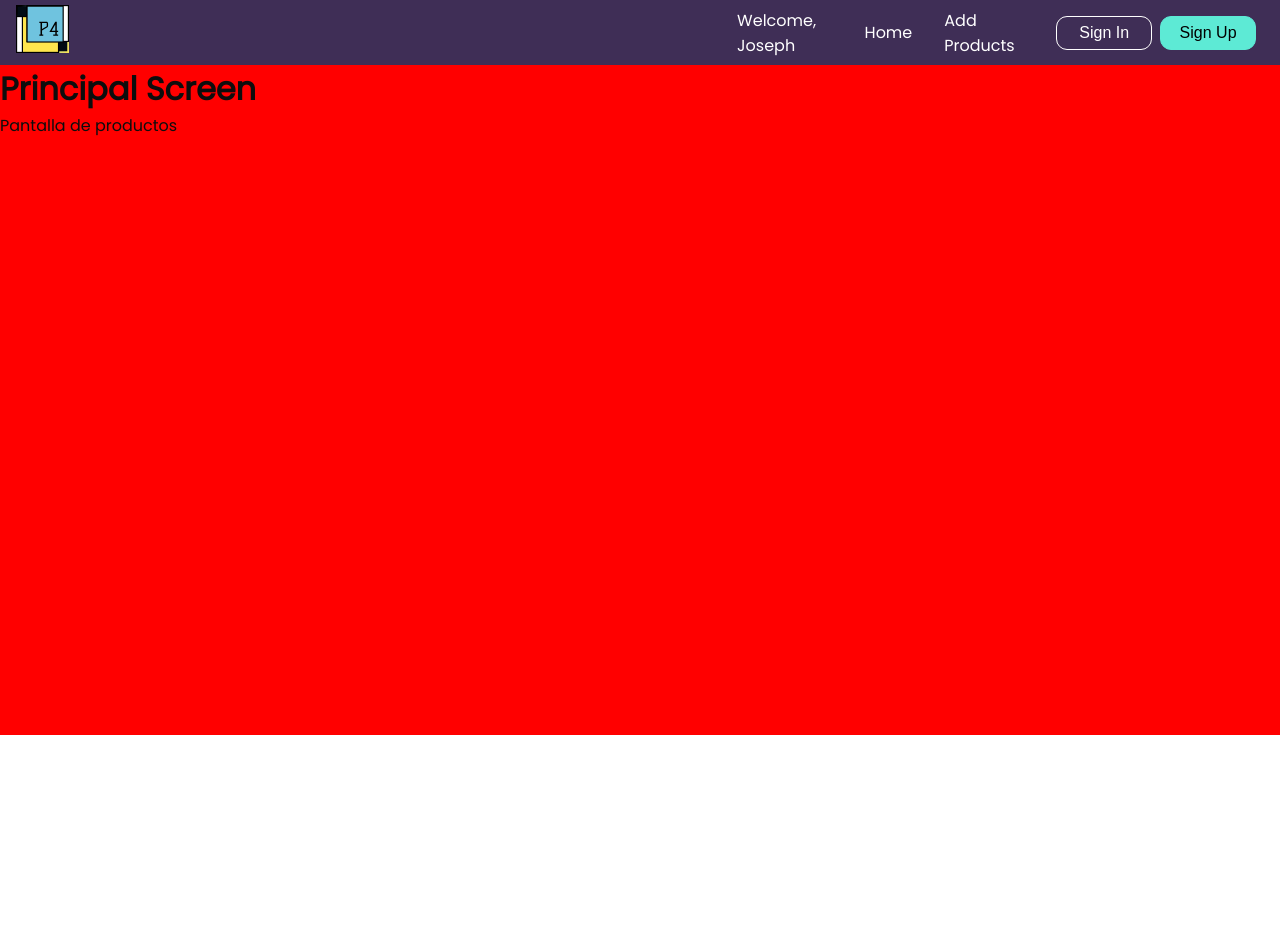
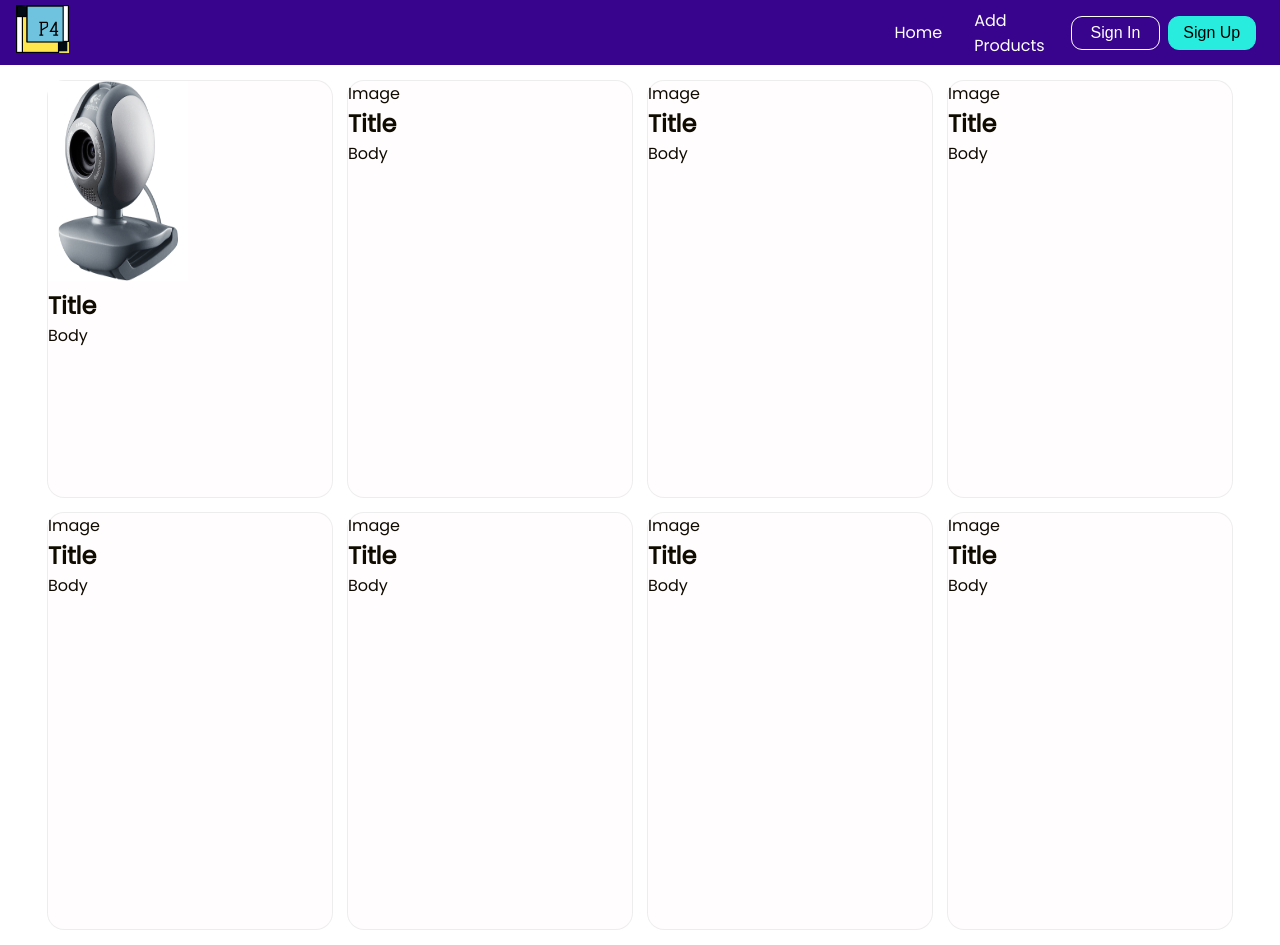
Before and after one commit to joequich/project4, a React (Create React App) app in the folder client/: page / in a window 1280 px wide. Before the commit the page ends 800 px from the top, so only its background shows below. Built offline with nearby package versions, Linux system fonts and the light colour scheme.

Commit message:
added more styles

```diff
--- a/client/src/components/project4/PrincipalScreen.tsx
+++ b/client/src/components/project4/PrincipalScreen.tsx
@@ -1,10 +1,55 @@
-import React from 'react'
+import React from 'react';
+import imagen from '../../assets/camera_logitech.jpg';
 
 export const PrincipalScreen = () => {
     return (
-        <div>
-            <h1>Principal Screen</h1>
-            <p>Pantalla de productos</p>
-        </div>
+            <div className="container">
+                <div className="items-list">
+                    <div className="item-card">
+                        <figure className="item-card__picture">
+                            <img src={imagen} alt="camera" />
+                        </figure>
+                        <h2 className="item-card__title">Title</h2>
+                        <div className="item-card__body">Body</div>
+                    </div>
+                    <div className="item-card">
+                        <figure className="item-card__picture">Image</figure>
+                        <h2 className="item-card__title">Title</h2>
+                        <div className="item-card__body">Body</div>
+                    </div>
+                    <div className="item-card">
+                        <figure className="item-card__picture">Image</figure>
+                        <h2 className="item-card__title">Title</h2>
+                        <div className="item-card__body">Body</div>
+                    </div>
+                    <div className="item-card">
+                        <figure className="item-card__picture">Image</figure>
+                        <h2 className="item-card__title">Title</h2>
+                        <div className="item-card__body">Body</div>
+                    </div>
+                    <div className="item-card">
+                        <figure className="item-card__picture">Image</figure>
+                        <h2 className="item-card__title">Title</h2>
+                        <div className="item-card__body">Body</div>
+                    </div>
+                    <div className="item-card">
+                        <figure className="item-card__picture">Image</figure>
+                        <h2 className="item-card__title">Title</h2>
+                        <div className="item-card__body">Body</div>
+                    </div>
+                    <div className="item-card">
+                        <figure className="item-card__picture">Image</figure>
+                        <h2 className="item-card__title">Title</h2>
+                        <div className="item-card__body">Body</div>
+                    </div>
+                    <div className="item-card">
+                        <figure className="item-card__picture">Image</figure>
+                        <h2 className="item-card__title">Title</h2>
+                        <div className="item-card__body">Body</div>
+                    </div>
+
+
+                </div>
+            </div>
     )
 }
--- a/client/src/components/ui/NavBar.tsx
+++ b/client/src/components/ui/NavBar.tsx
@@ -6,6 +6,7 @@ import { useState } from 'react';
 
 export const NavBar = () => {
     const history = useHistory();
+    const logged = false;
     const handleRegister = () => {
         history.replace('/auth/register');
     };
@@ -31,7 +32,7 @@ export const NavBar = () => {
                     </Link>
                 </div>
                 <nav className="navbar">
-                    <div className="navbar__user">
+                    <div className={logged ? 'navbar__user logged': 'navbar__user'}>
                         Welcome, <span>Joseph</span>
                     </div>
                     <div className="navbar__menu-icon" onClick={handleMenu}>{clicked ? <Close /> : <Menu />}</div>
--- a/client/src/styles/base/_base.scss
+++ b/client/src/styles/base/_base.scss
@@ -12,7 +12,6 @@ body {
     font-family: 'Poppins', sans-serif;
     font-weight: 400; // regular
     font-size: 16px;
-    // line-height: 1.6;
     color: $primary-2;
 }
 
@@ -20,8 +19,25 @@ body {
     display: flex;
     padding-top: 65px;
     min-height: calc(100vh - 65px);
-    background-color: red;
     flex-direction: column;
+}
+
+.container {
+    width: 100%;
+    max-width: 1280px;
+    margin: 0 auto;
+
+    // @include media-query(tablet) {
+    //     max-width: 750px;
+    // }
+
+    // @include media-query(desktop) {
+    //     max-width: 970px;
+    // }
+
+    // @include media-query(large) {
+    //     max-width: 1170px;
+    // }
 }
 
 input[type='password'] {
--- a/client/src/styles/base/_settings.scss
+++ b/client/src/styles/base/_settings.scss
@@ -1,12 +1,15 @@
 // colors
-$primary-1: #fffffa;
-$primary-2: #0d0d0d;
-$primary-3: #FFFDFD;
-// $secondary: #401f3e;
-$secondary: #3F2E56;
-$accents-1: #5DEAD5;
-// $accents-2: #6fc3df;
-$accents-3: #5438dc;
+$base: #FFFFFF;
+
+$primary-1: #FFFDFD;
+$primary-2: #100B00;
+$primary-3: #29326F;
+
+$secondary: #38048D;
+
+$accents-1: #28ECDD;
+$accents-2: #CBEF43;
+$accents-3: #78960D;
 
 $grey-light-1: #f2f2f7;
 $grey-light-2: #e5e5ea;
@@ -18,7 +21,13 @@ $grey-dark-2: #636366;
 $grey-dark-3: #8e8e93;
 
 $header-height: 65px;
+$breakpoint-tablet: 768px;
+$width-max: 1280px;
 
+$gradiant-auth: linear-gradient(to bottom, #38048d, #311689, #2b2085, #28277f, #272c79, #1b3e88, #0c4f95, #0060a0, #0083be, #00a7d1, #00cadb, #28ecdd);
+
+$shadow-auth: 0px 4px 7px 1px rgba(16, 11, 0, 0.25);
+$shadow-card: 0px 0px 0px 1px rgba(16,11,0,0.07);
 // :root {
 //     --primary-1: #FFFFFA;
 //     --primary-2: #0D0D0D;
@@ -44,3 +53,22 @@ $header-height: 65px;
 
 // background-image: linear-gradient(to bottom, #3f2e56, #493075, #513395, #5535b8, #5438dc);
 // background-image: linear-gradient(to bottom, #3f2e56, #47306d, #4e3285, #52339e, #5535b8, #4a4ed1, #3665e9, #007cff, #00a1ff, #00beff, #00d6e9, #5dead5);
+
+
+@mixin media-query($media) {
+    @if $media == tablet {
+        @media only screen and (min-width: 480px) and (max-width: 767px) {
+            @content;
+        }
+    }
+    @else if $media == desktop {
+        @media only screen and (min-width: 768px) and (max-width: 991px) {
+            @content;
+        }
+    }
+    @else if $media == large {
+        @media only screen and (min-width: 992px) {
+            @content;
+        }
+    }
+}
--- a/client/src/styles/components/_auth.scss
+++ b/client/src/styles/components/_auth.scss
@@ -1,13 +1,5 @@
 .auth-container {
-    background: rgb(0, 0, 0);
-    // background: linear-gradient(
-    //     301.99deg,
-    //     $accents-3 12.97%,
-    //     #6fc3df 80.81%,
-    //     #5dead5 96.23%
-    // );
-    // background-image: linear-gradient(to right bottom, #5dead5, #00ccea, #00a9ff, #007cff, #5438dc);
-    background-image: linear-gradient(to bottom, #3f2e56, #47306d, #4e3285, #52339e, #5535b8, #4a4ed1, #3665e9, #007cff, #00a1ff, #00beff, #00d6e9, #5dead5);
+    background-image: $gradiant-auth;
     display: flex;
     flex-wrap: wrap;
     justify-content: center;
@@ -20,12 +12,14 @@
 .auth-wrapper {
     margin: 0 auto;
     width: 400px;
-    background-color: white;
+    background-color: $primary-1;
     overflow: hidden;
     padding-top: 4rem;
     padding-bottom: 4rem;
-    box-shadow: 0px 4px 4px rgba(0, 0, 0, 0.25);
+    box-shadow: $shadow-auth;
     border-radius: 8px;
-    padding-left: 15px;
-    padding-right: 15px;
+    padding: 1.5rem;
+    @media (min-width: $breakpoint-tablet) {
+        padding: 3rem;
+    }
 }
--- a/client/src/styles/layout/_navigation.scss
+++ b/client/src/styles/layout/_navigation.scss
@@ -1,5 +1,3 @@
-$breakpoint-tablet: 768px;
-
 .navbar {
     display: flex;
     align-items: center;
@@ -14,17 +12,12 @@ $breakpoint-tablet: 768px;
         position: absolute;
         top: $header-height;
         right: -100%;
-        // top: 70px;
-        // left: 0;
         opacity: 1;
         transition: all 0.5s ease;
         border-radius: 0px 0px 25px 25px;
-        // z-index: -1;
-
-
+        padding: 1rem;
 
         @media (min-width: $breakpoint-tablet) {
-            // background-color: yellowgreen;
             display: flex;
             align-items: center;
             flex-direction: row;
@@ -32,28 +25,30 @@ $breakpoint-tablet: 768px;
             width: 100%;
             position: relative;
             height: auto;
-            // height: 500px;
-            // top: 70px;
-            // right: -100%;
             top: auto;
             right: auto;
             opacity: 1;
             transition: all 0.5s ease;
-            // z-index: 0;
+            border-radius:0;
+            padding: 0;
         }
     }
 
     &__collapse.active {
         background-color: $secondary;
-        // left: 0;
         right: 0;
         opacity: 1;
         transition: all 0.5s ease;
+
         z-index: 2;
     }
 
     &__user {
+        display: none;
+    }
 
+    &__user.logged{
+        display: block;
     }
 
     &__menu-icon {
@@ -109,13 +104,13 @@ $breakpoint-tablet: 768px;
     &__auth {
         width: 100%;
         margin-top: 2rem;
+        // margin-top: auto;
         // Tablet
         @media (min-width: $breakpoint-tablet) {
             margin: 0px;
             display: flex;
             flex-direction: row;
             align-items: center;
-            // margin-left: auto;
             height: 100%;
         }
     }
@@ -126,17 +121,14 @@ $breakpoint-tablet: 768px;
         border: 1px solid white;
         margin: 0 auto;
         margin-bottom: 1rem;
-        width: 90%;
+        width: 100%;
         font-size: 16px;
         font-weight: 00;
-
 
         @media (min-width: $breakpoint-tablet) {
             margin-right: 0.5rem;
             margin-bottom: 0px;
         }
-
-
 
         &--signin {
             background-color: transparent;
--- a/client/src/styles/layout/_products.scss
+++ b/client/src/styles/layout/_products.scss
@@ -0,0 +1,49 @@
+.items-list {
+    display: grid;
+    grid-template-columns: repeat(auto-fit, 284px);
+    gap: 16px;
+    padding: 16px;
+    justify-items: center;
+    justify-content: center;
+
+    @include media-query(tablet) {
+    }
+
+    // @include media-query(desktop) {
+    //     grid-template-columns: 1fr 1fr auto;
+    // }
+
+    // @include media-query(large) {
+    //     grid-template-columns: 1fr 1fr 1fr;
+    // }
+}
+
+.item-card {
+    display: block;
+    // margin: auto;
+    background-color: #FFFDFD;
+    border-radius: 16px;
+    box-shadow: 0px 0px 0px 1px rgba(16, 11, 0, 0.07);
+    width: 100%;
+    height: 244px;
+
+    @media (min-width: $breakpoint-tablet) {
+        width: 284px;
+        height: 416px;
+    }
+
+    &__picture {
+        img {
+            width: 140px;
+            height: 200px;
+        }
+    }
+
+    &__title {
+
+    }
+
+    &__body {
+
+    }
+}
```
Also changed, not shown: client/src/assets/camera_logitech.jpg (added).
